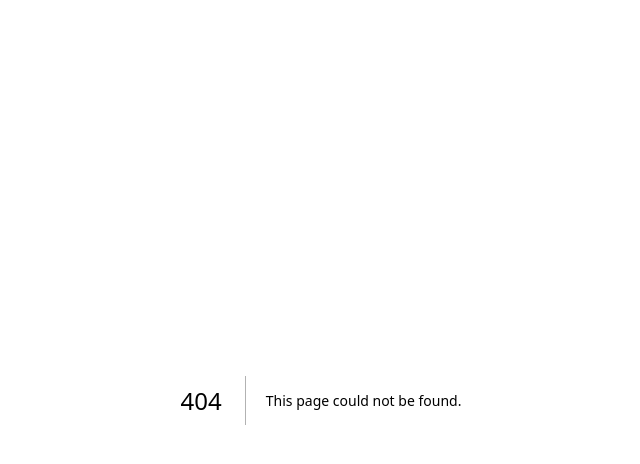
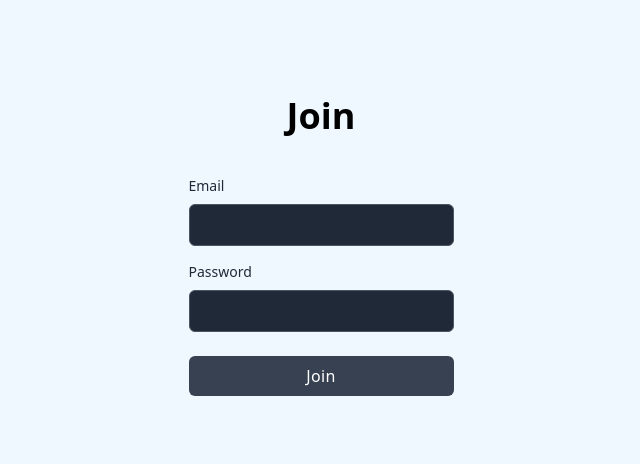
Before and after one commit to crucial-sub/hr-frontend, a Next.js app: page /auth/join in a window 1280 px wide. Before the commit this address had no page. Shown: the top 464 px of the page, without its empty margins (319-959 px from the left). Built offline with nearby package versions, Linux system fonts and the light colour scheme.

Commit message:
feat: 회원가입 페이지 작성

```diff
--- /dev/null
+++ b/src/pages/auth/join/index.tsx
@@ -0,0 +1,69 @@
+import { useRouter } from 'next/router';
+import React, { useState } from 'react';
+
+const JoinPage = () => {
+  const router = useRouter();
+  const [email, setEmail] = useState('');
+  const [password, setPassword] = useState('');
+  const handleSubmit = (e: React.FormEvent<HTMLFormElement>) => {
+    e.preventDefault();
+    // 회원가입 로직 & 회원가입 성공하면 회사 선택 페이지로
+    router.push('/auth/set-company');
+  };
+
+  return (
+    <main className="flex min-h-screen flex-col items-center space-y-10 p-24">
+      <h1 className="text-4xl font-semibold">Join</h1>
+      <form onSubmit={handleSubmit}>
+        <div>
+          <label htmlFor="email" className="block text-sm text-gray-800">
+            Email
+          </label>
+
+          <div className="mt-1">
+            <input
+              onChange={(e: React.ChangeEvent<HTMLInputElement>) => {
+                setEmail(e.target.value);
+              }}
+              id="email"
+              name="email"
+              type="email"
+              required
+              className="mt-2 block w-full rounded-md border  px-4 py-2 border-gray-600 bg-gray-800 text-gray-300 focus:border-blue-300 focus:outline-none focus:ring focus:ring-blue-700 focus:ring-opacity-40"
+              value={email}
+            />
+          </div>
+        </div>
+
+        <div className="mt-4">
+          <label htmlFor="password" className="block text-sm text-gray-800">
+            Password
+          </label>
+          <div className="mt-1">
+            <input
+              type="password"
+              id="password"
+              name="password"
+              onChange={(e: React.ChangeEvent<HTMLInputElement>) =>
+                setPassword(e.target.value)
+              }
+              className="mt-2 block w-full rounded-md border  px-4 py-2 border-gray-600 bg-gray-800 text-gray-300 focus:border-blue-300 focus:outline-none focus:ring focus:ring-blue-700 focus:ring-opacity-40"
+              value={password}
+            />
+          </div>
+        </div>
+
+        <div className="mt-6">
+          <button
+            type="submit"
+            className="w-full transform rounded-md bg-gray-700 px-4 py-2 tracking-wide text-white transition-colors duration-200 hover:bg-gray-600 focus:bg-gray-600 focus:outline-none"
+          >
+            Join
+          </button>
+        </div>
+      </form>
+    </main>
+  );
+};
+
+export default JoinPage;
```
